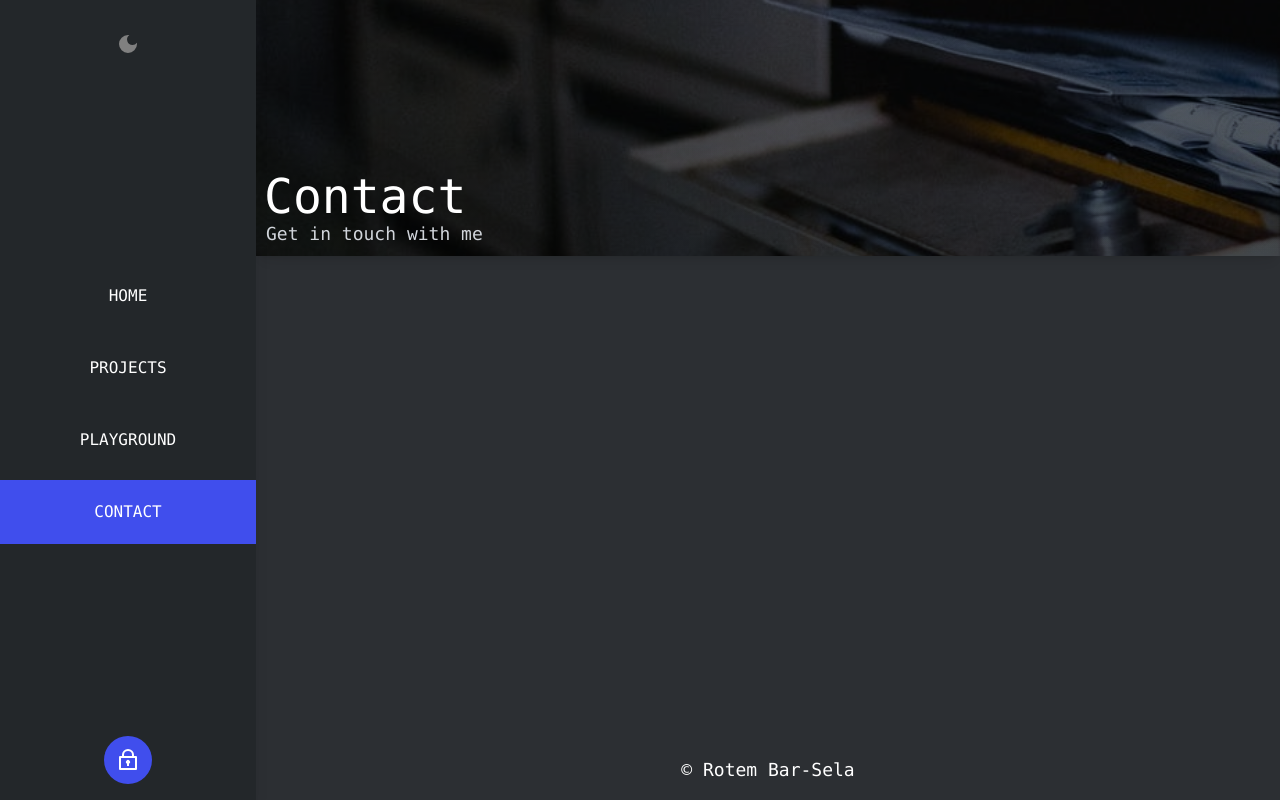
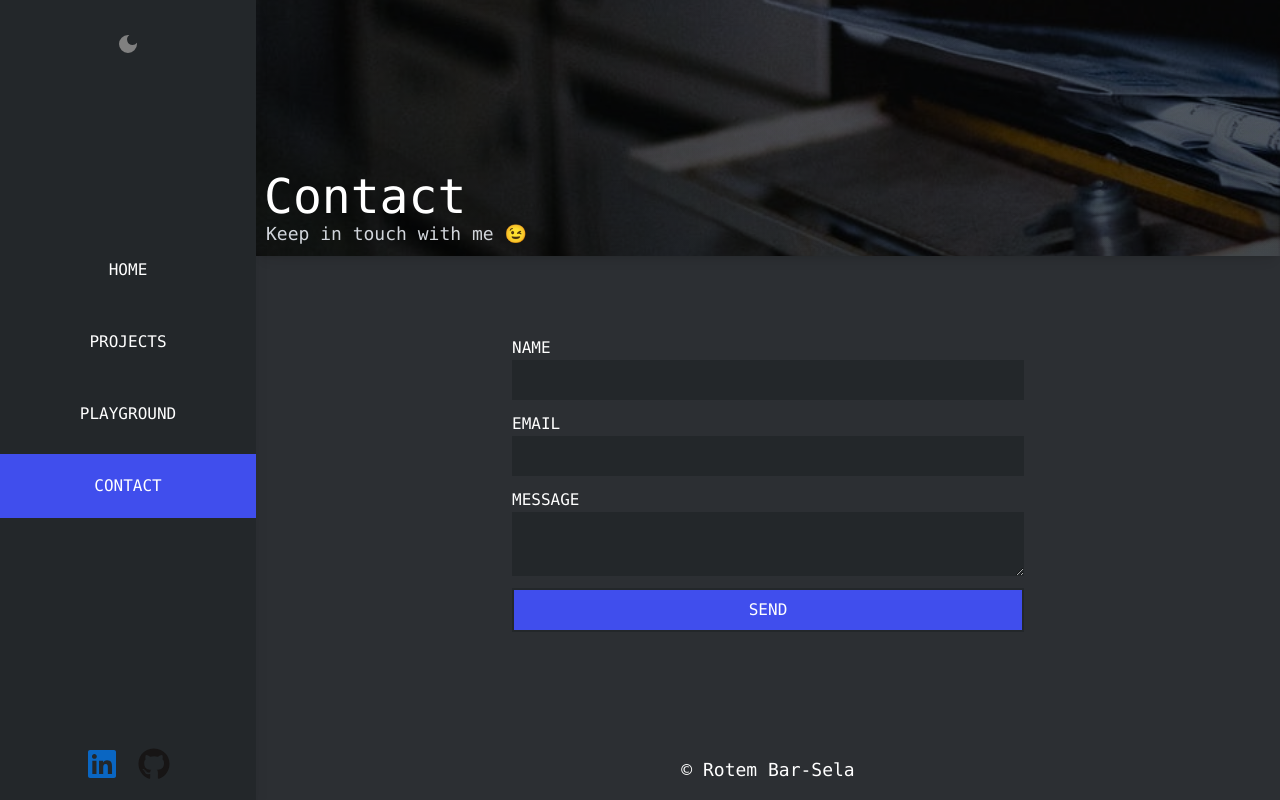
Before and after one commit to rotembarsela/portfolio, a React (Create React App) app in the folder client/: page /contact in a window 1280 px wide. Built offline with nearby package versions, Linux system fonts and the light colour scheme; no server answers.

Commit message:
contact-projects

```diff
--- a/client/package.json
+++ b/client/package.json
@@ -3,6 +3,7 @@
   "version": "0.1.0",
   "private": true,
   "dependencies": {
+    "@emailjs/browser": "^3.6.2",
     "@testing-library/jest-dom": "^5.16.4",
     "@testing-library/react": "^13.3.0",
     "@testing-library/user-event": "^13.5.0",
--- a/client/src/App.js
+++ b/client/src/App.js
@@ -1,4 +1,4 @@
-import { Routes, Route } from 'react-router-dom'
+import { Routes, Route, Navigate } from 'react-router-dom'
 import Layout from './components/Layout';
 import Home from './pages/Home';
 import Projects from './pages/Projects';
@@ -17,6 +17,7 @@ const App = () => {
         <Route path='/playground' element={<Playground />} />
         <Route path='/contact' element={<Contact />} />
         {/* Private */}
+        <Route path='*' element={<Navigate to='/' replace />} />
       </Route>
     </Routes>
   );
--- a/client/src/components/Navbar.jsx
+++ b/client/src/components/Navbar.jsx
@@ -4,6 +4,7 @@ import { RiLock2Line, RiMenuLine, RiCloseLine } from 'react-icons/ri'
 import { MdDarkMode, MdLightMode } from 'react-icons/md'
 import { NavLink } from 'react-router-dom'
 import MobileMenuIconUtil from '../utils/MobileMenuIconUtil'
+import { FaLinkedin, FaGithub } from 'react-icons/fa'
 
 const useOutsideClick = (ref, handler) => {
     useEffect(() => {
@@ -76,13 +77,33 @@ const Navbar = () => {
                                     Contact
                                 </NavLink>
                             </li>
+                            <li className='nav-list-item' >
+                                <div className='flex-row gap-5 mb-3 flex md:hidden'>
+                                    <a href='https://www.linkedin.com/in/rotembarsela/' target="_blank" rel="noopener noreferrer">
+                                        <FaLinkedin size={8} className='text-[#0A66C2] w-6 h-6 cursor-pointer' />
+                                    </a>
+                                    <a href='https://github.com/rbsPREET/portfolio' target="_blank" rel="noopener noreferrer">
+                                        <FaGithub size={8} className='text-[#171515] w-6 h-6 cursor-pointer' href='' target='_blank' />
+                                    </a>
+                                </div>
+                            </li>
                         </ul>
                     </div>
                     {/* Bottom */}
                     <div className='mx-2 md:mx-0 md:my-2'>
-                        <span className='hidden md:block'>
+                        {/* UNDER DEVELOPMENT (BACKEND)
+                        <span className='hidden'>
                             <IconUtil icon={<RiLock2Line size={24} />} />
                         </span>
+                         */}
+                        <div className='flex-row gap-5 mb-3 hidden md:flex'>
+                            <a href='https://www.linkedin.com/in/rotembarsela/' target="_blank" rel="noopener noreferrer">
+                                <FaLinkedin size={24} className='text-[#0A66C2] w-8 h-8 cursor-pointer' />
+                            </a>
+                            <a href='https://github.com/rbsPREET/portfolio' target="_blank" rel="noopener noreferrer">
+                                <FaGithub size={24} className='text-[#171515] w-8 h-8 cursor-pointer' href='' target='_blank' />
+                            </a>
+                        </div>
                         <span className='md:hidden'>
                             {open ?
                                 <MobileMenuIconUtil icon={<RiCloseLine size={24} />} setOpen={setOpen} />
--- a/client/src/components/ProjectCard.jsx
+++ b/client/src/components/ProjectCard.jsx
@@ -1,12 +1,18 @@
 import React from 'react'
+import { useNavigate } from 'react-router-dom'
 
 const ProjectCard = ({ project }) => {
+    const navigate = useNavigate()
+
+    const handleClick = (project) => {
+        navigate(`/projects/${project}`)
+    }
+
     return (
-        <div className='relative text-white border-4 border-indigo-800 cursor-pointer h-52 hover:border-2'>
-            <img className='absolute object-cover w-full h-full shadow-lg mix-blend-soft-light' src={project.images[0]} alt='projectBg' />
+        <div onClick={() => handleClick(project.title.toLowerCase())} className='relative text-white border-2 border-indigo-800 cursor-pointer h-52 hover:border-4 rounded-lg shadow-lg'>
+            <img className='absolute rounded-md object-cover w-full h-full shadow-lg mix-blend-soft-light' src={project.images[0]} alt='projectBg' />
             <h3 className='absolute bottom-0 left-0 mx-2 my-1 text-xl'>{project.title}</h3>
         </div>
     )
 }
-
 export default ProjectCard
--- a/client/src/pages/Contact.jsx
+++ b/client/src/pages/Contact.jsx
@@ -1,15 +1,82 @@
-import React from 'react'
+import React, { useRef } from 'react'
+import emailjs from '@emailjs/browser'
 import ContactImage from '../assets/contact-bg.jpg'
 import PageHeader from '../components/PageHeader'
+import { IoCheckmarkCircleOutline, IoCloseCircleOutline } from 'react-icons/io5'
+import { useState } from 'react'
 
 const Contact = () => {
+    const form = useRef();
+    const [success, setSuccess] = useState(false)
+    const [error, setError] = useState(false)
+
+    const sendEmail = (e) => {
+        e.preventDefault();
+        setSuccess(false)
+        setError(false)
+        /*
+            'YOUR_SERVICE_ID',
+            'YOUR_TEMPLATE_ID',
+            form.current,
+            'YOUR_PUBLIC_KEY'
+        */
+
+        console.log(form.current)
+        emailjs.sendForm(
+            'service_biofwsl',
+            'template_5tb81fc',
+            form.current,
+            'HywHYUYGC9AtwemvU'
+
+        )
+            .then((result) => {
+                console.log(result.text);
+                e.target.reset()
+                setSuccess(true)
+            }, (error) => {
+                setError(true)
+                console.log(error.text);
+            });
+    };
+
     return (
         <div className='w-screen h-full'>
             <PageHeader
                 headerBgImage={ContactImage}
                 mainTitle={"Contact"}
-                sectionTitle={"Get in touch with me"}
+                sectionTitle={"Keep in touch with me 😉"}
             />
+            <form ref={form} onSubmit={sendEmail}>
+                <div className='flex flex-row justify-center text-white w-full mt-20'>
+                    <div className='flex flex-col gap-3 w-[90%] md:w-1/2'>
+                        {success &&
+                            <div className='bg-green-500 border rounded-lg flex justify-center items-center gap-3'>
+                                <p className=''>Email has been sent successfully</p>
+                                <IoCheckmarkCircleOutline />
+                            </div>
+                        }
+                        {error &&
+                            <div className='bg-red-500 border rounded-lg flex justify-center items-center gap-3'>
+                                <p className=''>Something went wrong, please try again</p>
+                                <IoCloseCircleOutline />
+                            </div>
+                        }
+                        <div className='flex flex-col'>
+                            <label className='uppercase'>Name</label>
+                            <input className='p-2 bg-navbg' type="text" name="user_name" />
+                        </div>
+                        <div className='flex flex-col'>
+                            <label className='uppercase'>Email</label>
+                            <input className='p-2 bg-navbg' type="email" name="user_email" />
+                        </div>
+                        <div className='flex flex-col '>
+                            <label className='uppercase'>Message</label>
+                            <textarea className='p-2 bg-navbg' name="message" />
+                        </div>
+                        <button className='bg-primary uppercase border-2 p-2 border-navbg hover:border-indigo-200' type="submit">Send</button>
+                    </div>
+                </div>
+            </form>
         </div>
     )
 }
--- a/client/src/pages/Home.jsx
+++ b/client/src/pages/Home.jsx
@@ -15,7 +15,7 @@ const Home = () => {
             />
             {/* Body */}
             <div className='flex flex-row justify-between mx-3 my-2 text-white'>
-                <div className='flex flex-col items-start w-full h-full gap-5 md:w-1/2'>
+                <div className='flex flex-col items-start w-full h-full gap-6 md:w-1/2'>
                     {/* TODO: make it dynamic */}
                     <SectionUtil
                         sectionTitle={"About me"}
@@ -31,7 +31,7 @@ const Home = () => {
                     />
                     <SectionUtil
                         sectionTitle={"Portfolio Website"}
-                        sectionDescription={"React.js v18, React Router Dom v6, React-Paginate, Node.js, MongoDB, RapidAPI"}
+                        sectionDescription={"React.js v18, React Router Dom v6, React-Paginate, Node.js, MongoDB, RapidAPI, EmailJS"}
                     />
                 </div>
                 <div className='flex-col items-start hidden w-1/2 gap-3 md:flex'>
--- a/client/src/pages/Projects.jsx
+++ b/client/src/pages/Projects.jsx
@@ -13,7 +13,7 @@ const Projects = () => {
                 sectionTitle={"List of my projects"}
             />
             <div className='flex flex-col'>
-                <div className='grid gap-3 mx-3 my-3 md:grid-cols-4 md:flex-row'>
+                <div className='grid gap-3 mx-3 my-3 md:grid-cols-4'>
                     {projectsData.map((project) => (
                         <ProjectCard key={project._id} project={project} />
                     ))}
```
Also changed, not shown: 1 other file (tests, documents, lock files or other folders).
